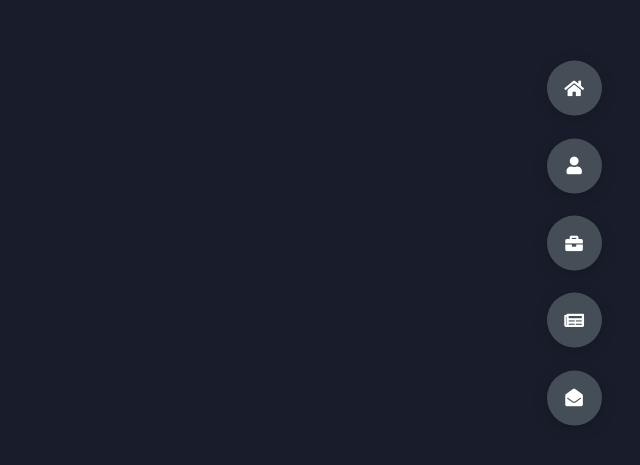
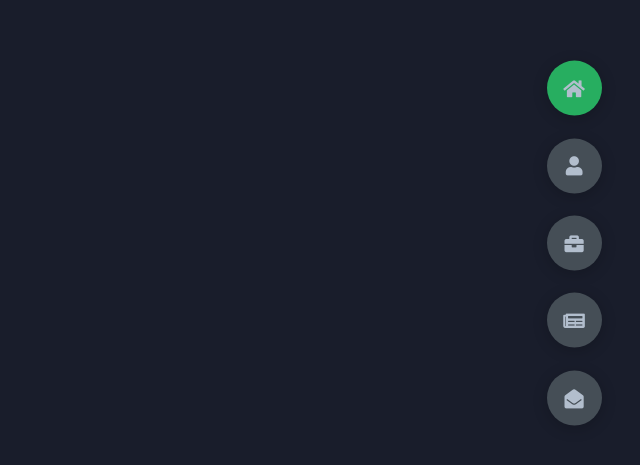
Before and after one commit to Paragonid/Portfolio_Website_2022, a website: page src/index.html in a window 1280 px wide. Shown: the part 157-622 px from the top of the page, without its empty margins (640-1280 px from the left). Drawn offline with Linux system fonts and the light colour scheme.

Commit message:
Add typescript support, change file structure

```diff
--- a/styles/styles.css
+++ b/src/styles/styles.scss
@@ -23,10 +23,10 @@
 
 body {
   background-color: var(--color-primary);
-  font-family: "Poppins", sans-serif;
+  font-family: 'Poppins', sans-serif;
   font-size: 1.1rem;
   color: var(--color-white);
-  transition: all 0.4s ease-in-out;
+  transition: all .4s ease-in-out;
 }
 
 a {
@@ -53,7 +53,7 @@ section {
 
 .section {
   transform: translateY(-100%) scale(0);
-  transition: all 0.4s ease-in-out;
+  transition: all .4s ease-in-out;
   background-color: var(--color-primary);
 }
 
@@ -92,8 +92,13 @@ section {
   justify-content: center;
   flex-direction: column;
   transform: translateY(-50%);
+
+  .active-btn {
+    background-color: var(--color-secondary) !important;
+    transition: all .4s ease-in-out;
   }
-.controls .control {
+
+  .control {
     padding: 1rem;
     cursor: pointer;
     background-color: var(--color-grey-4);
@@ -103,8 +108,14 @@ section {
     display: flex;
     justify-content: center;
     align-items: center;
-  margin: 0.7rem 0;
+    margin: .7rem 0;
     box-shadow: var(--box-shadow-1);
+
+    i {
+      font-size: 1.2rem;
+      color: var(--color-grey-2);
+      pointer-events: none;
+    }
   }
 
-/*# sourceMappingURL=styles.css.map */
+}
```
Also changed, not shown: tsconfig.json (added, +14 -0 lines), src/index.html (renamed from index.html), src/scripts/app.ts (added), src/styles/styles.css, 2 other files. Lines whose indentation alone changed are shown as unchanged.
